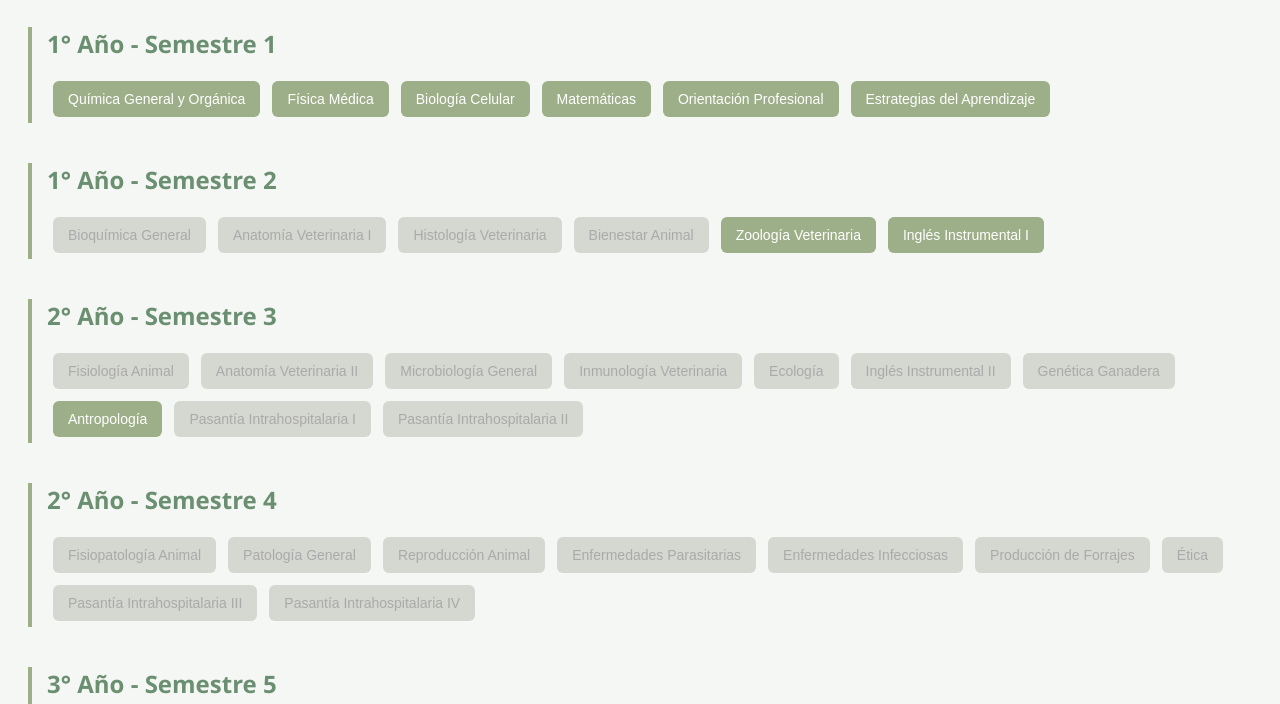
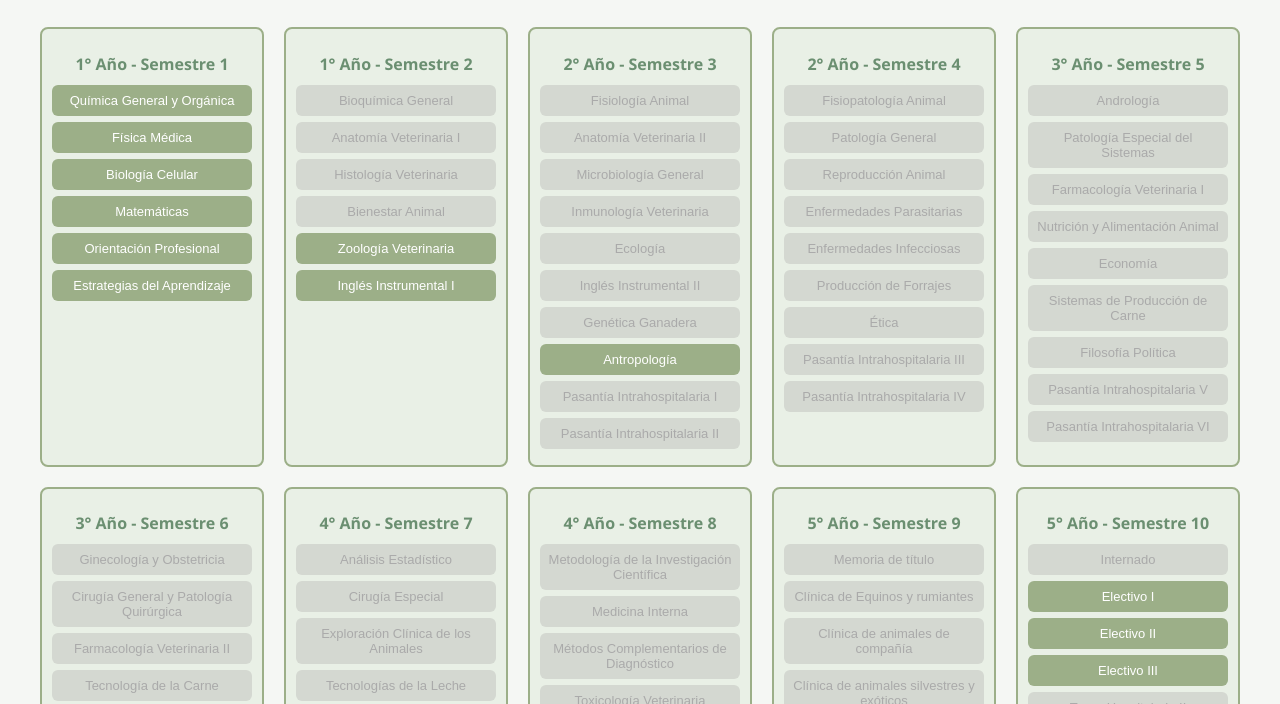
Before and after one commit to i6hooni/Malla-Medicina-Veterinaria, a plain HTML site: page index.html in a window 1280 px wide. Shown: the part 95-799 px from the top of the page. Drawn offline with Linux system fonts and the light colour scheme.

Commit message:
Update style.css

```diff
--- a/style.css
+++ b/style.css
@@ -11,28 +11,41 @@ h1 {
   margin-bottom: 30px;
 }
 
+.malla {
+  display: flex;
+  flex-wrap: wrap;
+  gap: 20px;
+  justify-content: center;
+}
+
 .anio {
-  margin-bottom: 40px;
-  border-left: 4px solid #9caf88;
-  padding-left: 15px;
+  background-color: #e9f0e6;
+  border: 2px solid #9caf88;
+  border-radius: 8px;
+  padding: 10px;
+  width: 200px;
 }
 
 .anio h2 {
   color: #6b8f71;
-  margin-bottom: 15px;
+  font-size: 16px;
+  text-align: center;
+  margin-bottom: 10px;
 }
 
 .ramo {
-  display: inline-block;
+  display: block;
+  width: 100%;
   background-color: #9caf88;
   color: #fff;
-  padding: 10px 15px;
-  margin: 6px;
+  padding: 8px;
+  margin: 6px 0;
   border: none;
   border-radius: 6px;
   cursor: pointer;
   transition: 0.2s ease-in-out;
-  font-size: 14px;
+  font-size: 13px;
+  text-align: center;
 }
 
 .ramo:hover {
@@ -50,5 +63,4 @@ h1 {
   background-color: #d4d8d1;
   color: #aaa;
   cursor: not-allowed;
-  text-decoration: none;
 }
```
